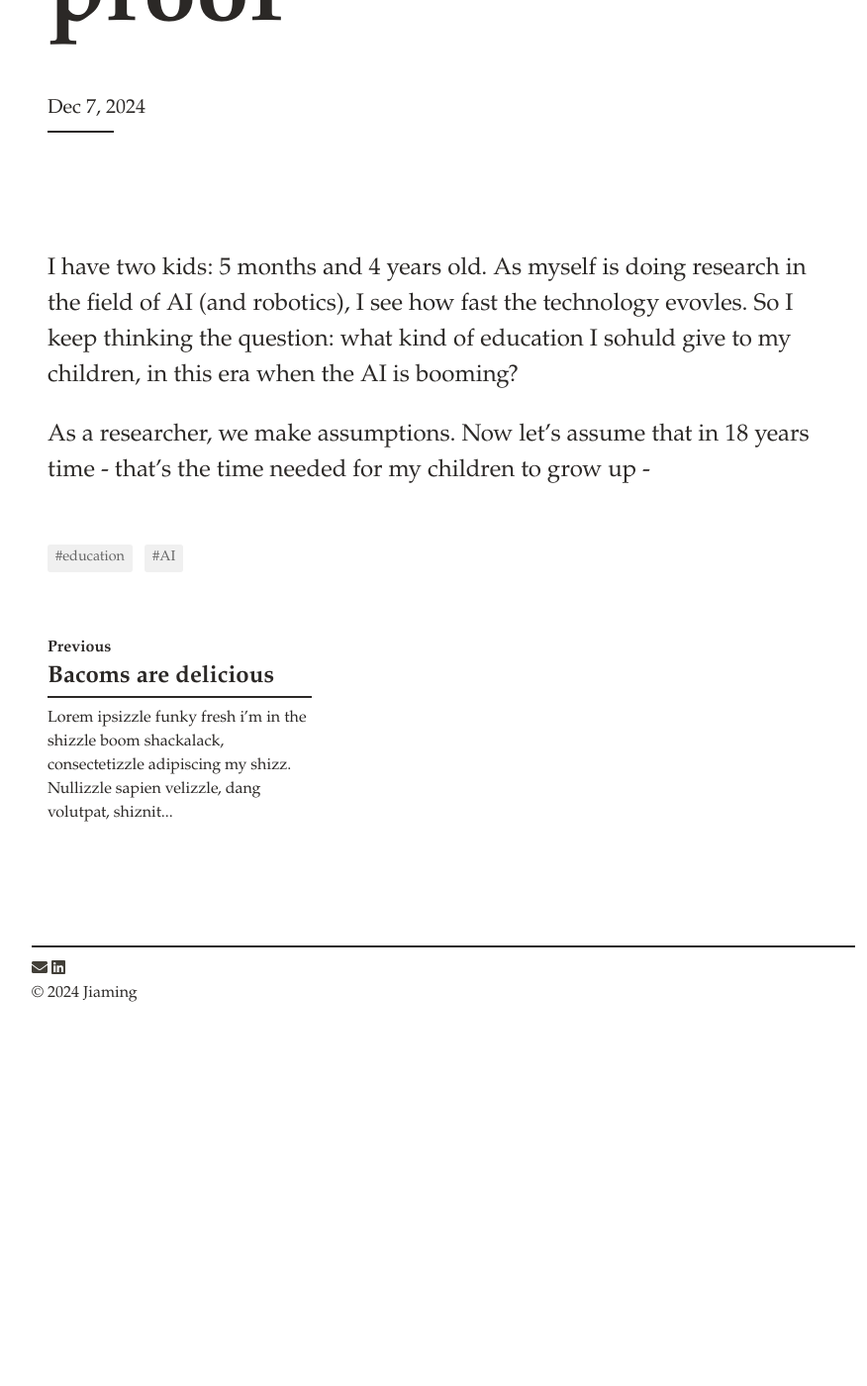
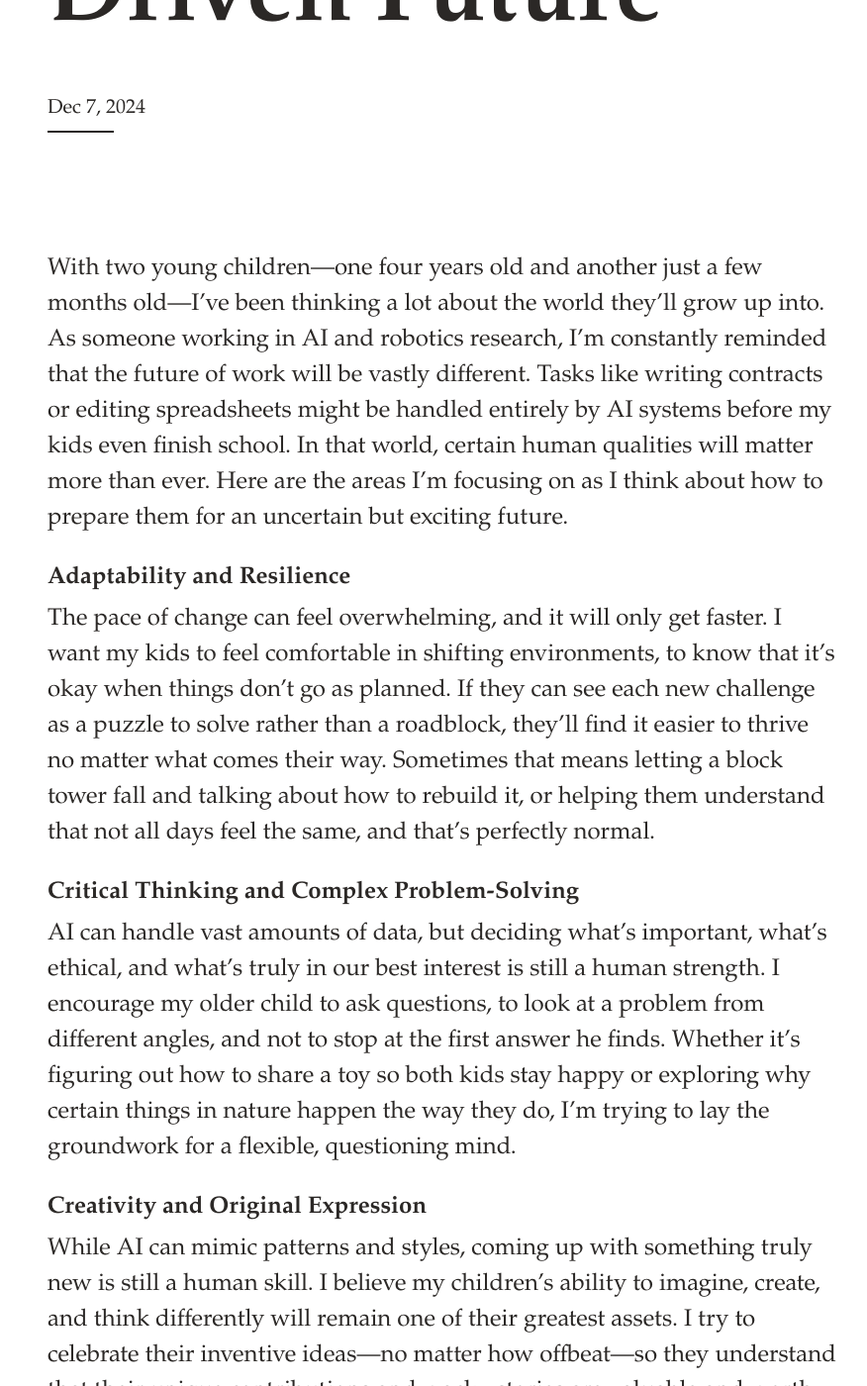
Before and after one commit to jiaming-ai/jiaming-ai.github.io, a Jekyll site: the page built from _posts/2024-12-07-future-edu.md, in a window 1280 px wide and 1400 px high, scrolled down 387 px. Shown: the whole window at 99% size, without its empty margins (192-1068 px from the left). Built offline with Jekyll 4.4.1, drawn with Linux system fonts in a browser that asks for light colours; before the commit the page ends 1422 px from its top, so only the background shows below that; some of the changed text lies outside the part shown.

Commit message:
future ed

```diff
--- a/_posts/2024-12-07-future-edu.md
+++ b/_posts/2024-12-07-future-edu.md
@@ -1,11 +1,31 @@
 ---
 layout: post
-title:  "What kind of education is AI-proof"
+title:  "Preparing My Kids for an AI-Driven Future"
 date:   2024-12-07
 tags: [education, AI]
 ---
 
-I have two kids: 5 months and 4 years old. As myself is doing research in the field of AI (and robotics), I see how fast the technology evovles. So I keep thinking the question: what kind of education I sohuld give to my children, in this era when the AI is booming?
+With two young children—one four years old and another just a few months old—I’ve been thinking a lot about the world they’ll grow up into. As someone working in AI and robotics research, I’m constantly reminded that the future of work will be vastly different. Tasks like writing contracts or editing spreadsheets might be handled entirely by AI systems before my kids even finish school. In that world, certain human qualities will matter more than ever. Here are the areas I’m focusing on as I think about how to prepare them for an uncertain but exciting future.
 
+### Adaptability and Resilience
+The pace of change can feel overwhelming, and it will only get faster. I want my kids to feel comfortable in shifting environments, to know that it’s okay when things don’t go as planned. If they can see each new challenge as a puzzle to solve rather than a roadblock, they’ll find it easier to thrive no matter what comes their way. Sometimes that means letting a block tower fall and talking about how to rebuild it, or helping them understand that not all days feel the same, and that’s perfectly normal.
 
-As a researcher, we make assumptions. Now let's assume that in 18 years time - that's the time needed for my children to grow up -
+### Critical Thinking and Complex Problem-Solving
+AI can handle vast amounts of data, but deciding what’s important, what’s ethical, and what’s truly in our best interest is still a human strength. I encourage my older child to ask questions, to look at a problem from different angles, and not to stop at the first answer he finds. Whether it’s figuring out how to share a toy so both kids stay happy or exploring why certain things in nature happen the way they do, I’m trying to lay the groundwork for a flexible, questioning mind.
+
+### Creativity and Original Expression
+While AI can mimic patterns and styles, coming up with something truly new is still a human skill. I believe my children’s ability to imagine, create, and think differently will remain one of their greatest assets. I try to celebrate their inventive ideas—no matter how offbeat—so they understand that their unique contributions and wacky stories are valuable and worth expressing.
+
+### Emotional Intelligence and Interpersonal Skills
+Even the smartest machines can’t empathize. Understanding emotions, building trust, inspiring others—these are all things I see as essential in a future where humans and AI work side by side. I talk about feelings often, pointing out when one child is upset or when a kind gesture can help another person feel better. Teaching them to read social cues, communicate honestly, and care about others isn’t just good parenting—it’s preparing them for a world that still needs human warmth and understanding.
+
+### Curiosity and Lifelong Learning
+Information will get outdated quickly, but the desire to learn never will. I encourage my children’s questions and do my best to feed their curiosity. We read books, explore nature, and let them dig deeper into the topics they’re fascinated by, whether it’s dinosaurs, outer space, or how a vacuum cleaner works. By showing them that new discoveries are exciting, I hope they’ll carry that love of learning throughout their lives.
+
+### Digital Literacy and Understanding of AI
+They’re growing up in a digital world, and I want them to see technology as both a tool and a responsibility. Even now, we use simple educational apps, and as they get older, we’ll talk about how AI and other technologies work. I want them to know that these systems are created by humans and can have biases or limitations. Understanding how to navigate digital tools safely and ethically is just as important as any other life skill.
+
+### Ethical and Moral Frameworks
+As intelligent machines become more capable, questions about fairness, privacy, and responsibility will matter more than ever. As my children mature, I plan to involve them in conversations about what’s right, what’s fair, and how our actions affect others. Even at a young age, talking about why we share, why we apologize, and why we stand up for others can lay the foundation for the moral compass they’ll need in an AI-driven world.
+
+Raising children who can adapt, think critically, empathize, create, learn continuously, understand technology, and value ethics is no small task—but I’m convinced these qualities will help my kids find their place in a world transformed by AI. It’s daunting, but it’s also an incredible opportunity. If I keep their humanity at the center of their education and development, I believe they’ll be ready for whatever the future brings.
```
